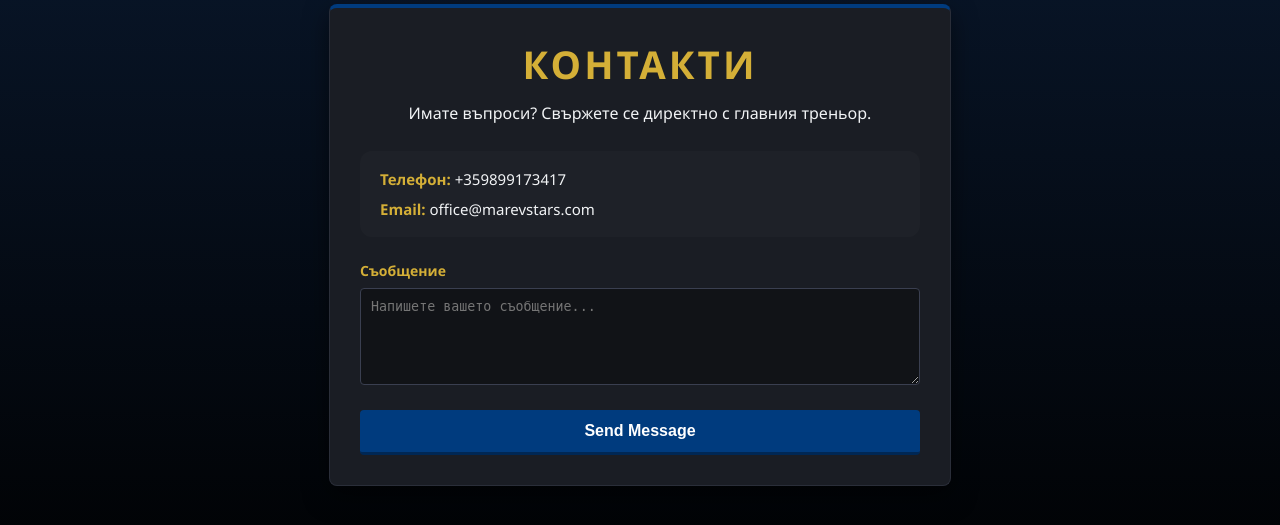
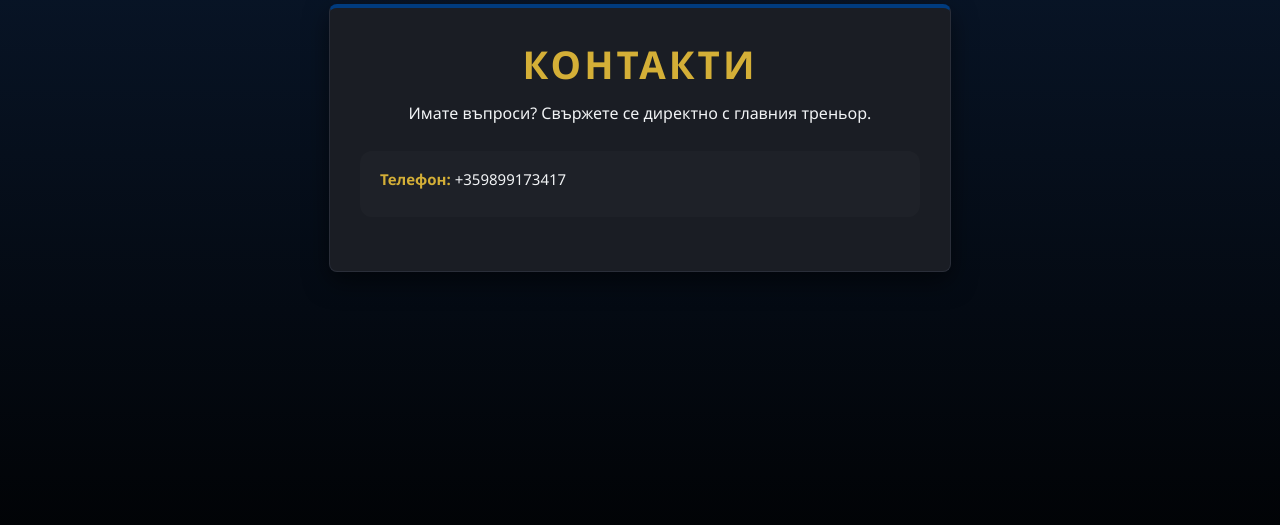
Before and after one commit to martiparty2000/marevstars.com, a Django app: page /contact/ in a window 1280 px wide. Shown: the part 168-693 px from the top of the page. Run offline with Django 5.2, Linux system fonts and the light colour scheme.

Commit message:
short update

```diff
--- a/templates/contact.html
+++ b/templates/contact.html
@@ -12,17 +12,8 @@
         <p style="margin: 0 0 10px; color: var(--text); font-size: 15px;">
             <strong style="color: var(--gold);">Телефон:</strong> +359899173417
         </p>
-        <p style="margin: 0; color: var(--text); font-size: 15px;">
-            <strong style="color: var(--gold);">Email:</strong> office@marevstars.com
-        </p>
     </div>
 
-    <form>
-        <div class="form-group">
-            <label>Съобщение</label>
-            <textarea rows="5" placeholder="Напишете вашето съобщение..."></textarea>
-        </div>
-        <button type="button" class="btn-submit" onclick="alert('Message Sent!')">Send Message</button>
-    </form>
+
 </div>
 {% endblock %}
```
